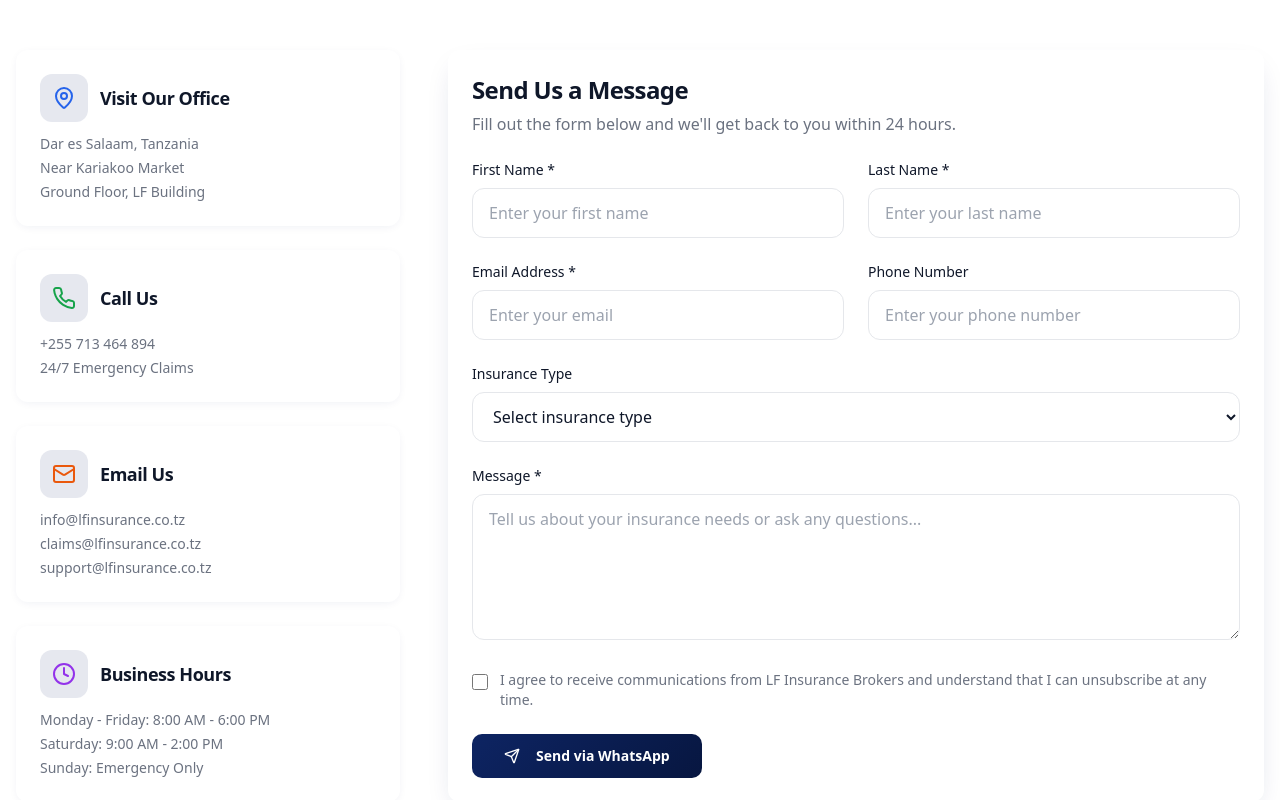
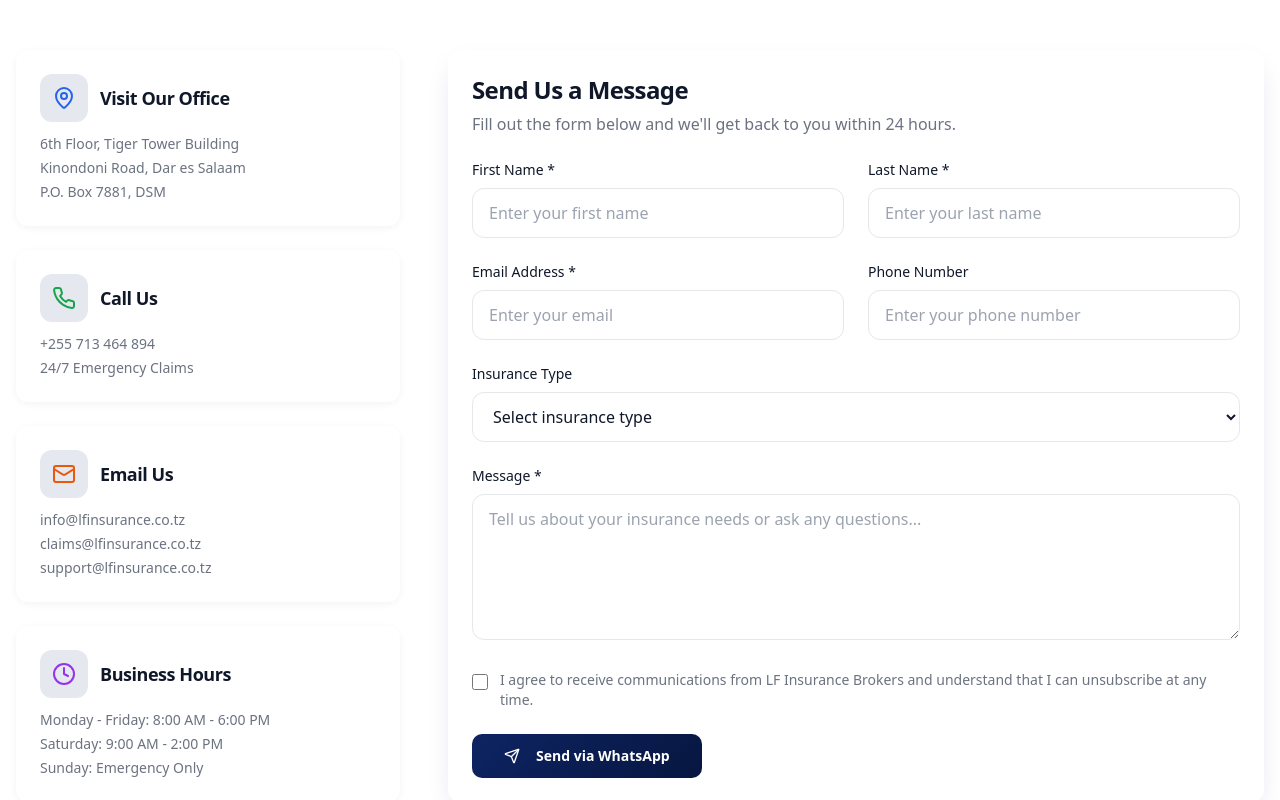
Before and after one commit to joker2000-david/lf-insurance-dar, a React (Vite) app: page /contact in a window 1280 px wide. Shown: the part 840-1640 px from the top of the page. Built offline with nearby package versions, Linux system fonts and the light colour scheme; the HTML template or start-up script is replaced by a standard one.

Commit message:
Changes
Co-authored-by: joker2000-david <220724839+joker2000-david@users.noreply.github.com>

```diff
--- a/src/components/Contact.tsx
+++ b/src/components/Contact.tsx
@@ -15,7 +15,7 @@ const Contact = () => {
     {
       icon: MapPin,
       title: "Visit Our Office",
-      details: ["Dar es Salaam, Tanzania", "Near Kariakoo Market", "Ground Floor, LF Building"],
+      details: ["6th Floor, Tiger Tower Building", "Kinondoni Road, Dar es Salaam", "P.O. Box 7881, DSM"],
       color: "text-blue-600"
     },
     {
--- a/src/components/Footer.tsx
+++ b/src/components/Footer.tsx
@@ -82,7 +82,7 @@ const Footer = () => {
               <div className="space-y-3">
                 <div className="flex items-center space-x-3">
                   <MapPin className="h-5 w-5 text-accent" />
-                  <span className="text-sm">Dar es Salaam, Tanzania</span>
+                  <span className="text-sm">6th Floor, Tiger Tower Building, Kinondoni Road, P.O. Box 7881, Dar es Salaam</span>
                 </div>
                 <a href="tel:+255713464894" className="flex items-center space-x-3 hover:text-accent transition-colors">
                   <Phone className="h-5 w-5 text-accent" />
--- a/src/pages/RegulatoryInformation.tsx
+++ b/src/pages/RegulatoryInformation.tsx
@@ -13,7 +13,7 @@ const RegulatoryInformation = () => (
         <h2>Company details</h2>
         <ul>
           <li><strong>Registered name:</strong> LF Insurance Brokers Ltd</li>
-          <li><strong>Head office:</strong> Dar es Salaam, Tanzania</li>
+          <li><strong>Head office:</strong> 6th Floor, Tiger Tower Building, Kinondoni Road, P.O. Box 7881, Dar es Salaam, Tanzania</li>
           <li><strong>Phone:</strong> <a href="tel:+255713464894">+255 713 464 894</a></li>
           <li><strong>Email:</strong> <a href="mailto:info@lfinsurance.co.tz">info@lfinsurance.co.tz</a></li>
         </ul>
```
